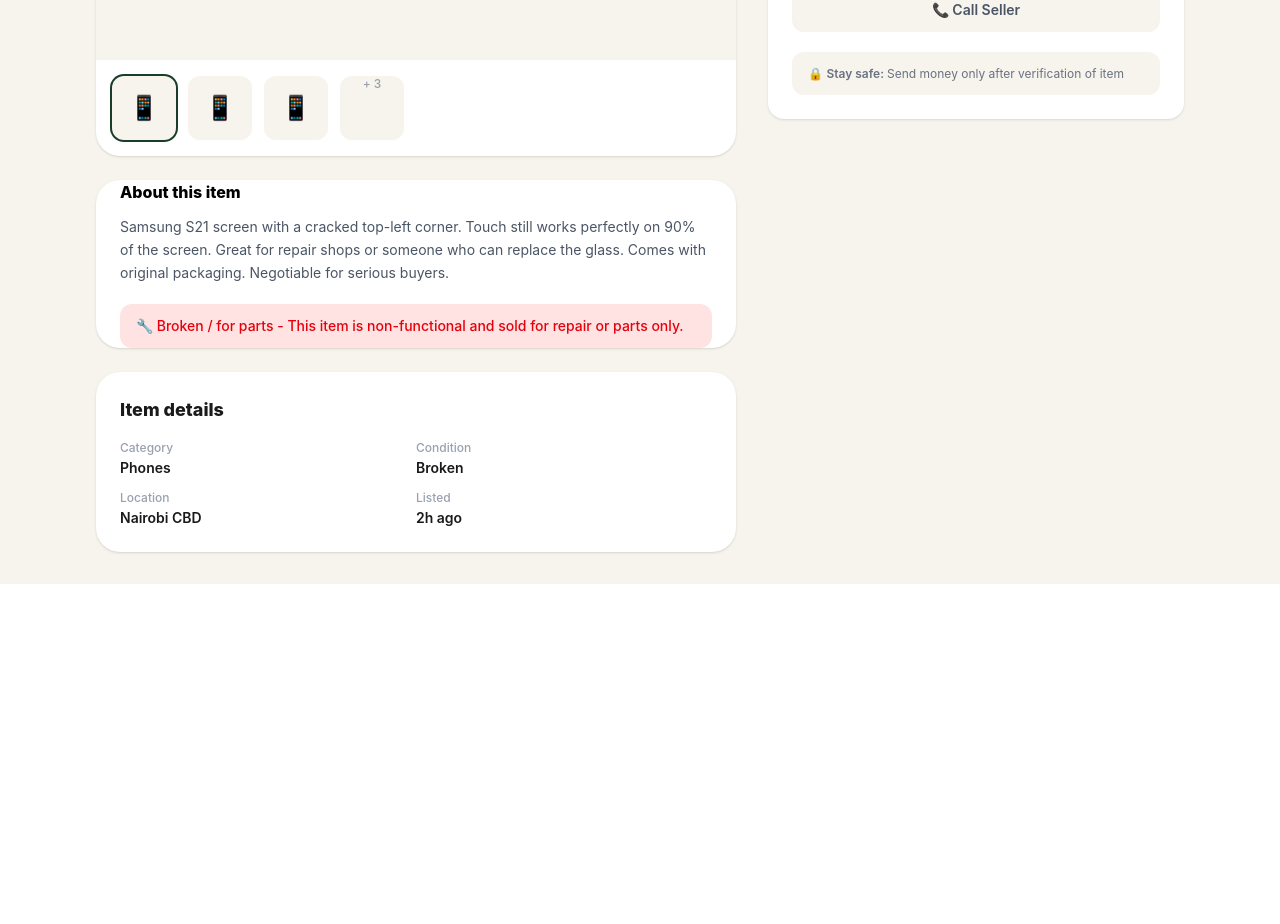
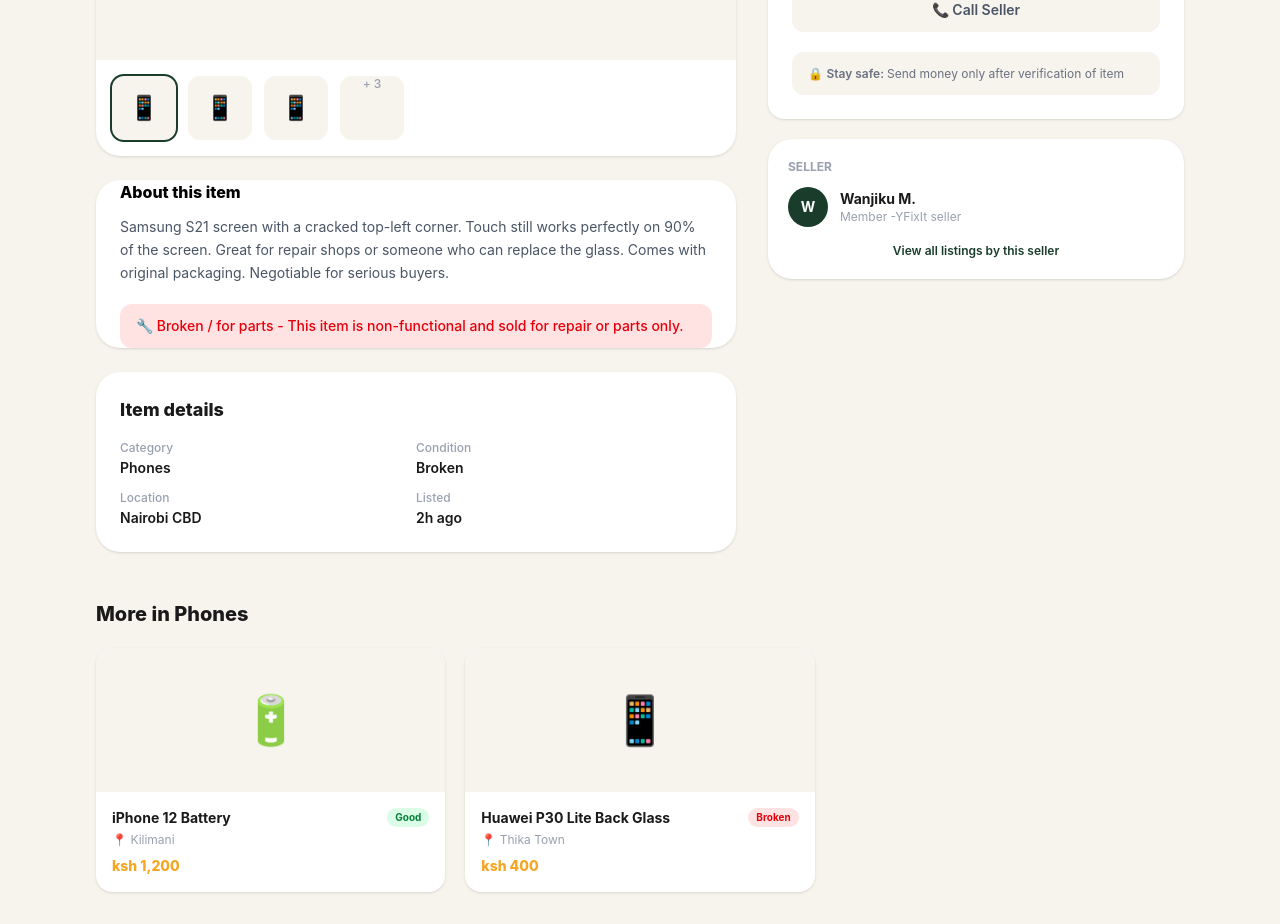
Before and after one commit to Goddii/YFixIt, a React (Vite) app: page /listing/1 in a window 1280 px wide. Shown: the part 452-1376 px from the top of the page. Before the commit the page ends 1036 px from the top, so only its background shows below. Built offline with nearby package versions, Linux system fonts and the light colour scheme.

Commit message:
feat:add related listings

```diff
--- a/src/pages/ListingDetail.jsx
+++ b/src/pages/ListingDetail.jsx
@@ -48,6 +48,7 @@
     const cond = CONDITION_STYLES[item.condition]
 
     // related listings
+    const related = LISTINGS.filter((l) => l.category === item.category && l.id !== item.id).slice(0, 3)
 
     return (
         <div className='min-h-screen bg-[#f7f3ed]'>
@@ -175,9 +176,58 @@
                                 </p>
                             </div>
                         </div>
-
+                        {/* seller card */}
+                        <div className='bg-white rounded-3xl shadow-sm p-5'>
+                            <p className='text-xs font-bold uppercase tracking widest text-gray-400 mb-3'>
+                                Seller
+                            </p>
+                            <div className='flex items-center gap-3'>
+                                <div className='w-10 h-10 rounded-full bg-[#1a3d2b] flex items-center justify-center text-white font-bold text-sm'>
+                                    {item.seller.charAt(0)}
+                                </div>
+                                <div>
+                                    <p className='font-bold text-sm text-[#1a1a1a]'> {item.seller}</p>
+                                    <p className='text-xs text-gray-400'>Member -YFixIt seller</p>
+                                </div>
+                            </div>
+                            <Link to='/browse' className='mt-4 block text-center text-xs font-semibold text-[#1a3d2b] hover:text-[#f5a623] transition-colors'>
+                                View all listings by this seller
+                            </Link>
+                        </div>
                     </div>
                 </div>
+                {/* related listings */}
+                {related.length > 0 && (
+                    <div className='mt-12'>
+                        <h2 className='font-extrabold text-[#1a1a1a] text-xl mb-5'>
+                            More in {item.category}
+                        </h2>
+                        <div className='grid grid-cols-1 sm:grid-cols-3 gap-5'>
+                            {related.map((rel) => (
+                                <Link key={rel.id}
+                                to={`/listing/${rel.id}`}
+                                className='bg-white rounded-2xl shadow-sm hover:shadow-lg transition-all duration-200 hover:-translate-y-1 overflow-hidden group'
+                                >
+                                    <div className='bg-[#f7f3ed] h-36 flex items-center justify-center text-5xl group-hover:bg-[#eee8df] transition-colors'>
+                                        {rel.image}
+                                    </div>
+                                    <div className='p-4'>
+                                        <div className='flex items-start justify-between gap-2 mb-1'>
+                                            <p className='font-bold text-sm text-[#1a1a1a] leading-snug'> {rel.title}</p>
+                                            <span className={`shrink-0 text-[10px] font-bold px-2 py-0.5 rounded-full ${CONDITION_STYLES[rel.condition].badge}`}>
+                                                {rel.condition}
+                                            </span>
+                                        </div>
+                                        <p className='text-xs text-gray-400 mb-2'>📍 {rel.location} </p>
+                                        <p className='text-[#f5a623] font-extrabold text-sm'>
+                                            ksh {rel.price.toLocaleString()}
+                                        </p>
+                                    </div>
+                                </Link>
+                            ))}
+                        </div>
+                    </div>
+                )}
             </div>
 
         </div>
```
